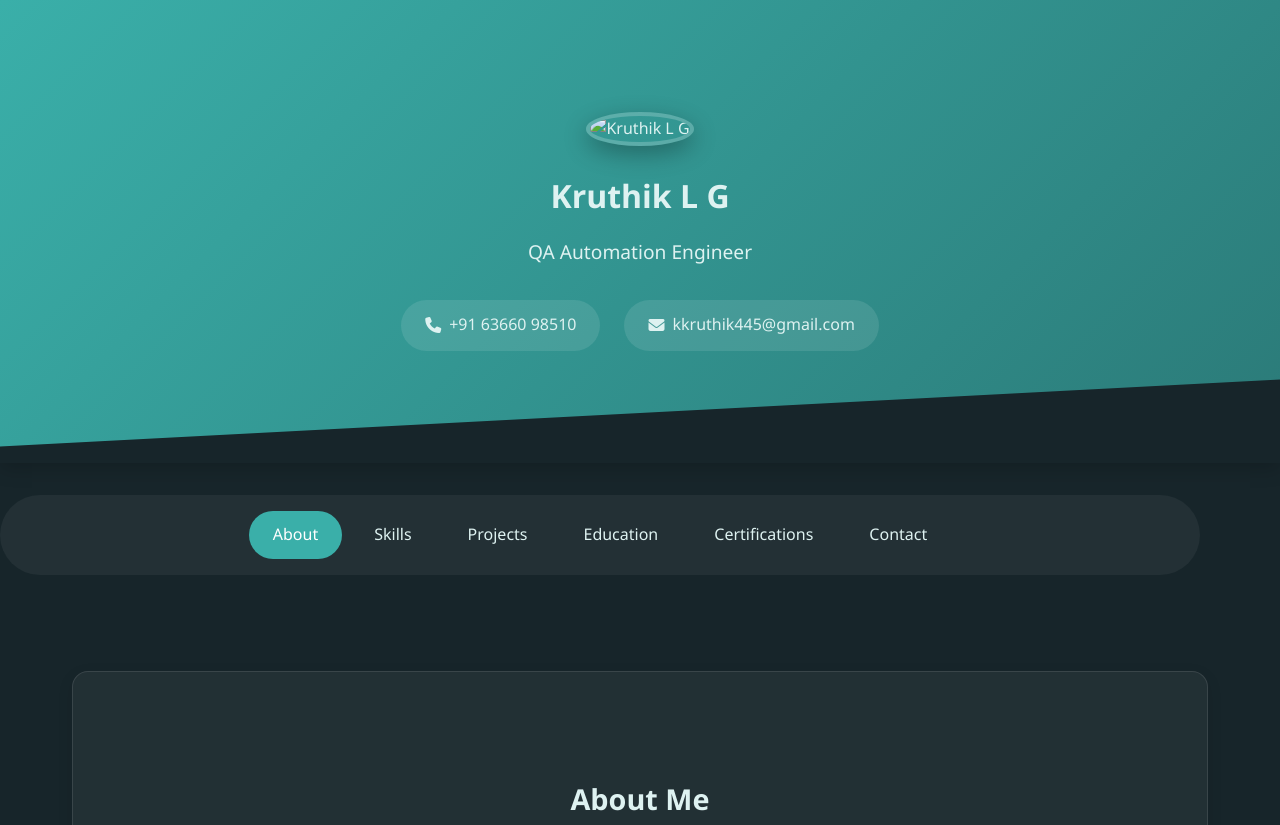
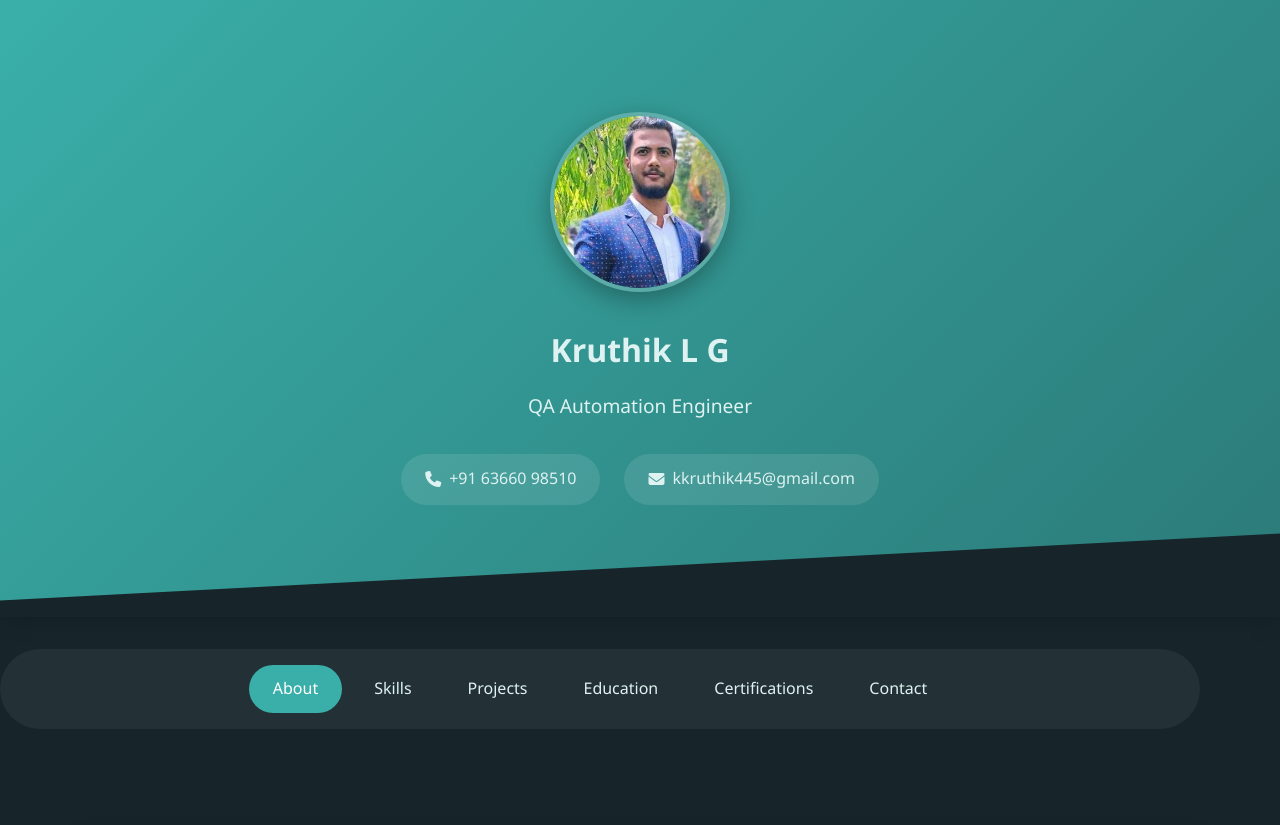
Before and after one commit to kruthi445/portfolio, a plain HTML site: page index.html in a window 1280 px wide. Shown: the top 825 px of the page. Drawn offline with Linux system fonts and the light colour scheme.

Commit message:
Updated project with new functionality

```diff
--- a/index.html
+++ b/index.html
@@ -434,7 +434,7 @@
 <body>
     <header class="header">
         <div class="container">
-            <img src="/api/placeholder/400/400" alt="Kruthik L G" class="profile-pic">
+            <img src="profile.jpg" alt="Kruthik L G" class="profile-pic">
             <h1>Kruthik L G</h1>
             <p style="margin: 1rem 0; font-size: 1.2rem;">QA Automation Engineer</p>
             <div class="contact-info">
```
